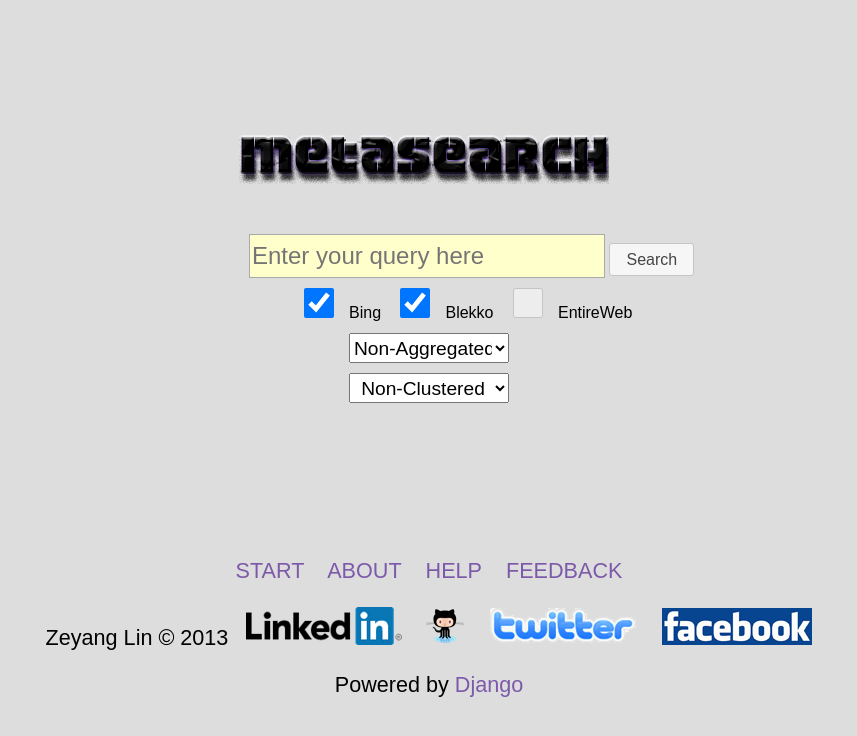
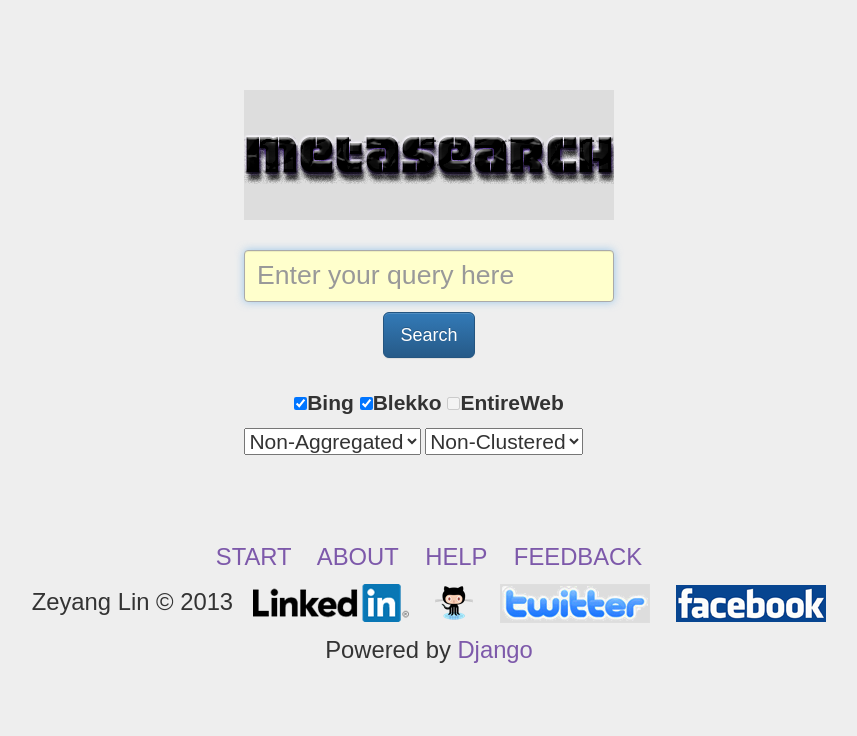
Before and after one commit to linzeyang/metasearch, a Django app: page / in a window 1280 px wide. Shown: the top 736 px of the page, without its empty margins (211-1068 px from the left). Run offline with Django 3.2, Linux system fonts and the light colour scheme; some libraries are stand-ins or nearby versions.

Commit message:
apply Bootstrap style instead of jQuery UI

```diff
--- a/static/script.js
+++ b/static/script.js
@@ -1,7 +1,6 @@
 function onReady() {
     $( "#input_query" ).focus( onFocusInputQuery );
 
-    $( "#button_search" ).button();
     $( "#button_search" ).click( validate );
 };
 
@@ -27,14 +26,21 @@
         if( numOfChecked === 0 )
         {
             alert( "Select at least one search engine!" );
-            $( "#box_bing" ).focus();
+            $( "#checkboxes input[type='checkbox']" ).first().focus();
             return false;
         }
         else if( numOfChecked === 1 )
         {
-            alert('Select at least two search engines for aggregated results!');
-            $( "#select_aggr" ).focus();
-            return false;
+            if( $( "#select_aggr" ).val() === "true" )
+            {
+                alert('Select at least two search engines for aggregated results!');
+                $( "#checkboxes input[type='checkbox']" ).first().focus();
+                return false;
+            }
+            else
+            {
+                return true;
+            }
         }
         else
         {
--- a/static/style.css
+++ b/static/style.css
@@ -1,96 +1,88 @@
 @charset "utf-8";
 
-image {
-	border:0px;
+img {
+	border: 0px;
 }
 
 a:link {
-	text-decoration:none;
-	color:#7D59AA;
+	text-decoration: none;
+	color: #7D59AA;
 }
 a:hover {
-	text-decoration:underline;
-	color:#039;
+	text-decoration: underline;
+	color: #039;
 }
 a:visited {
-	color:#7D59AA;
+	color: #7D59AA;
 }
 a:active {
 	text-decoration:underline;
-	color:#7D59AA;
+	color: #7D59AA;
 }
 
 body {
 	margin: 0px;
-	background-color: #DDD;
+	background-color: #EEE;
 }
 
 #mainwrapper {
-	margin: 0px  auto; /* Here "auto" makes mainwrapper center */
-	padding: 0px;
-	height: auto;
-	width: 980px;
+	margin: 0px auto;
+	max-width: 980px;
+    padding: 0px;
 	font-family: Arial, san-serif;
-
 }
 
 #logo {
-    margin-left: 300px;
+    display: block;
+    margin: 90px auto 30px;
 }
 
 #logo_small {
 
 }
 
-.placeholder {
-    width: 980px;
-    height: 90px;
-}
-
 .error {
     color: #F00;
+    font-weight: bold;
 }
 
 /* Form style begin */
-input[type="text"] {
-    width: 350px;
-    height: 40px;
-    border: 1px solid #AAA;
-    background: #ffc;
-    margin-top: 10px;
-    font-family: Arial, san-serif;
-    font-size: 150%;
+
+#form_search {
+    max-width: 370px;
+    margin: 0 auto;
 }
 
-input[type="checkbox"] {
-    width: 40px;
-    height: 30px;
-    margin: 10px;
+#input_query {
+    border: 1px solid #AAA;
+    height: auto;
+    background: #FFC;
+    margin-top: 10px;
+    margin-bottom: 10px;
+    font-family: Arial, san-serif;
+    font-size: 1.9em;
+}
+
+#button_search {
+    display: block;
+    margin: 10px auto;
+}
+
+#checkboxes {
+    height: auto;
     text-align: center;
-    font-size: 120%;
+    font-size: 1.5em;
 }
 
 select {
-    width: 160px;
-    height: 30px;
     text-align: center;
-    margin-left: 410px;
-    margin-top: 5px;
-    margin-bottom: 5px;
+    margin: 5px auto;
     font-family: Arial, san-serif;
-    font-size: 120%;
+    font-size: 1.5em;
 }
 
 #checkboxes {
-    margin-left: 350px;
-}
 
-.start #input_query {
-    margin-left: 310px;
-}
-
-.results #query {
-    margin-left: 50px;
 }
 
 /* Form style finish */
@@ -122,6 +114,6 @@
 /* Footer style begin */
 #footer {
     margin-top: 60px;
-    font-size: 135%;
+    font-size: 1.7em;
 }
 /* Footer style finish */
--- a/templates/base.html
+++ b/templates/base.html
@@ -2,15 +2,18 @@
 <html>
   <head>
     <meta charset="utf-8" />
-    <meta http-equiv="keywords" content="meta, search, engine, BING, Blekko, EntireWeb, aggregated, cluster, {% block metakeywords%}placeholder{% endblock %}" />
-    <meta http-equiv="description" content="{% block metadescription %}placeholder{% endblock %}" />
+    <meta name="viewport" content="width=device-width, initial-scale=1.0">
+    <meta name="keywords" content="meta, search, engine, BING, Blekko, EntireWeb, aggregated, cluster, {% block metakeywords%}placeholder{% endblock %}" />
+    <meta name="description" content="{% block metadescription %}placeholder{% endblock %}" />
 
     <script src="//ajax.googleapis.com/ajax/libs/jquery/1.10.2/jquery.min.js"></script>
-    <script src="//ajax.googleapis.com/ajax/libs/jqueryui/1.10.3/jquery-ui.min.js"></script>
+    <!-- <script src="//ajax.googleapis.com/ajax/libs/jqueryui/1.10.3/jquery-ui.min.js"></script> -->
     <script src="/static/script.js"></script>
 
+    <link rel="stylesheet" href="//netdna.bootstrapcdn.com/bootstrap/3.0.0/css/bootstrap.min.css">
+    <link rel="stylesheet" href="//netdna.bootstrapcdn.com/bootstrap/3.0.0/css/bootstrap-theme.min.css">
     <link rel="stylesheet" href="/static/style.css" />
-    <link rel="stylesheet" href="http://code.jquery.com/ui/1.10.3/themes/smoothness/jquery-ui.min.css" />
+    <!-- <link rel="stylesheet" href="//code.jquery.com/ui/1.10.3/themes/smoothness/jquery-ui.min.css" /> -->
 
     <title>{% block title %}Template Page{% endblock %}</title>
   </head>
--- a/templates/results_aggr.html
+++ b/templates/results_aggr.html
@@ -10,7 +10,7 @@
   <form id="form_search" class="results" action="/search/" method="get">
     <img src="/static/logo_small.png" id="logo_small" alt="MetaSearch" />
     <input type="text" name="query" id="input_query" value="{{ raw_query }}" maxlength="100" />
-    <input type="submit" id="button_submit" value="Search" /><br />
+    <input type="submit" id="button_search" value="Search" /><br />
     <div id="checkboxes">
       <input type="checkbox" name="bing" id="box_bing" {% if showBing %}checked="checked" {% endif %}/><label for="box_bing">Bing</label>
       <input type="checkbox" name="blekko" id="box_blekko" {% if showBlekko %}checked="checked" {% endif %}/><label for="box_blekko">Blekko</label>
--- a/templates/results_nonaggr.html
+++ b/templates/results_nonaggr.html
@@ -10,7 +10,7 @@
   <form id="form_search" class="results" action="/search/" method="get">
     <img src="/static/logo_small.png" id="logo_small" alt="MetaSearch" />
     <input type="text" name="query" id="input_query" value="{{ raw_query }}" maxlength="100" />
-    <input type="submit" id="button_submit" value="Search" /><br />
+    <input type="submit" id="button_search" value="Search" /><br />
     <div id="checkboxes">
       <input type="checkbox" name="bing" id="bing" {% if showBing %}checked="checked" {% endif %}/><label for="box_bing">Bing</label>
       <input type="checkbox" name="blekko" id="blekko" {% if showBlekko %}checked="checked" {% endif %}/><label for="box_blekko">Blekko</label>
--- a/templates/start.html
+++ b/templates/start.html
@@ -10,12 +10,11 @@
 
 {% block content %}
 
-<div class="placeholder">&nbsp;</div>
-<img src="/static/logo.png" alt="MetaSearch" id="logo"/><br />
+<img src="/static/logo.png" alt="MetaSearch" id="logo"/>
 
-<form id="form_search" class="start" action="/search/" method="get">
-  <input type="text" name="query" id="input_query" maxlength="100" placeholder="Enter your query here" />
-  <input type="submit" id="button_search" value="Search" /><br />
+<form id="form_search" class="form-signin start" action="/search/" method="get">
+  <input type="text" name="query" id="input_query" class="form-control" maxlength="100" placeholder="Enter your query here" autofocus />
+  <input type="submit" id="button_search" class="btn btn-lg btn-primary" value="Search" /><br />
   <div id="checkboxes">
     <input type="checkbox" name="bing" id="box_bing" checked="checked" /><label for="box_bing">Bing</label>
     <input type="checkbox" name="blekko" id="box_blekko" checked="checked" /><label for="box_blekko">Blekko</label>
```
